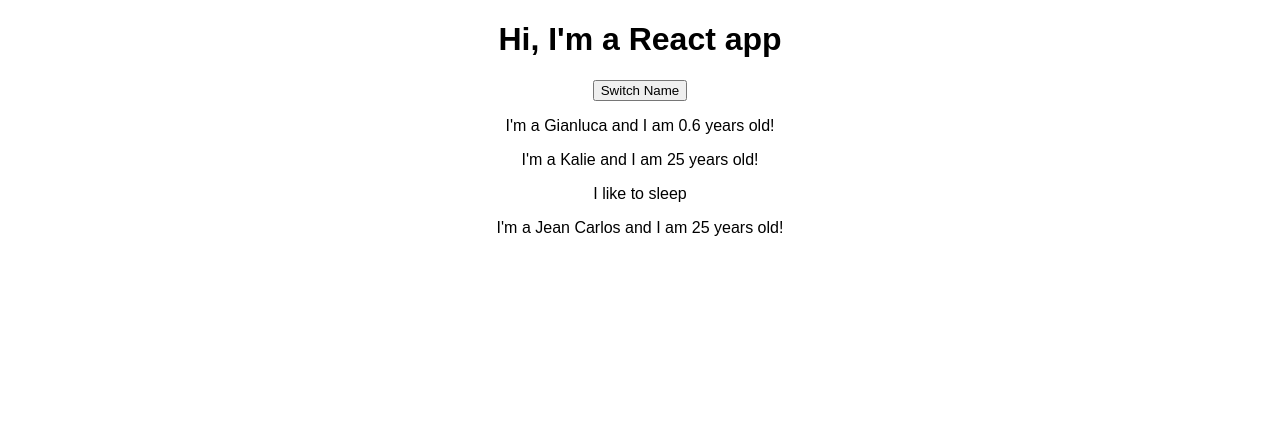
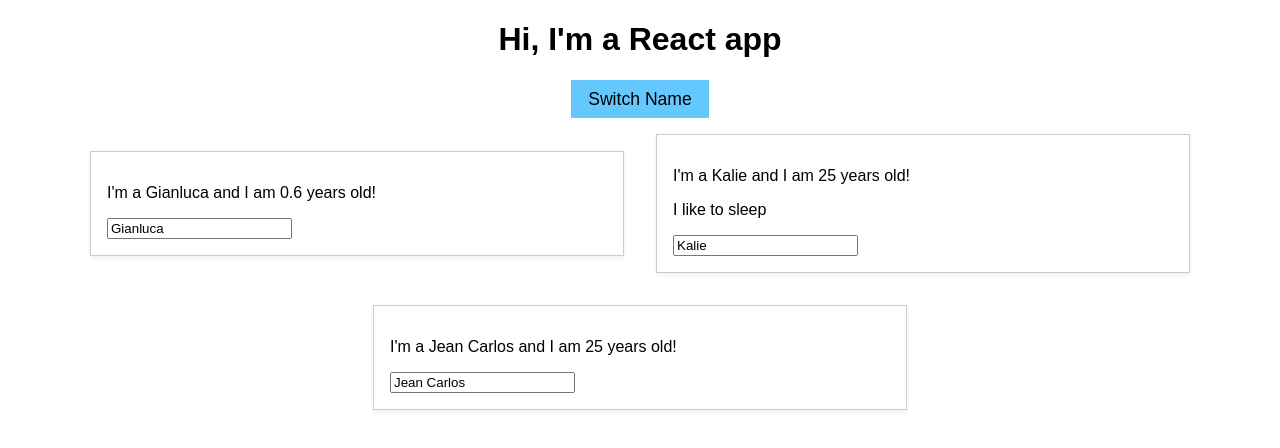
Before and after one commit to jccedre/react-class, a React (Create React App) app: page / in a window 1280 px wide. Shown: the top 448 px of the page. Built offline with nearby package versions, Linux system fonts and the light colour scheme.

Commit message:
Inline Styles

```diff
--- a/src/App.css
+++ b/src/App.css
@@ -1,3 +1,20 @@
 .App {
+  display: flex;
+  flex-flow: row wrap;
+  justify-content: center;
+  align-items: center;
+}
+
+.header {
+  flex: 1 0 100%;
   text-align: center;
 }
+
+button {
+  padding: 0.5em 1em;
+  cursor: pointer;
+  background-color: rgb(100, 200, 300);
+  transition: background color 0.3s;
+  border: 0;
+  font-size: 1.1em;
+}
--- a/src/App.js
+++ b/src/App.js
@@ -12,13 +12,23 @@
     otherState: 'other state',
   }
 
-  switchNameHandler = () => {
+  switchNameHandler = (newName) => {
     // console.log('Was clicked');
     // Don't do this: this.state.persons[0].name = 'JC';
     this.setState( {
       persons: [
-        { name: 'Gianluca Cedre', age: 0.6 },
+        { name: newName, age: 0.6 },
         { name: 'Kalie', age: 25 },
+        { name: 'Jean Carlos', age: 25 },
+      ]
+    } )
+  }
+
+  nameChangeHandler = (event) => {
+    this.setState( {
+      persons: [
+        { name: 'Gianluca', age: 0.6 },
+        { name: event.target.value, age: 25 },
         { name: 'Jean Carlos', age: 25 },
       ]
     } )
@@ -27,11 +37,22 @@
   render() {
     return (
       <div className="App">
-        <h1>Hi, I'm a React app</h1>
-      <button onClick={this.switchNameHandler}>Switch Name</button>
-        <Person name={this.state.persons[0].name} age={this.state.persons[0].age} />
-        <Person name={this.state.persons[1].name} age={this.state.persons[1].age}>I like to sleep</Person>
-        <Person name={this.state.persons[2].name} age={this.state.persons[2].age} />
+        <div className="header">
+          <h1>Hi, I'm a React app</h1>
+          <button onClick={() => this.switchNameHandler('Testing!!')}>Switch Name</button>
+        </div>
+
+        <Person
+          name={this.state.persons[0].name}
+          age={this.state.persons[0].age} />
+        <Person
+          name={this.state.persons[1].name}
+          age={this.state.persons[1].age}
+          click={this.switchNameHandler.bind(this, 'Mike')}
+          changed={this.nameChangeHandler}>I like to sleep</Person>
+        <Person
+          name={this.state.persons[2].name}
+          age={this.state.persons[2].age} />
       </div>
     );
   }
--- /dev/null
+++ b/src/Person/Person.css
@@ -0,0 +1,8 @@
+.Person {
+  flex: 1 0 100%;
+  margin: 1em;
+  border: 1px solid #ccc;
+  box-shadow: 0 2px 5px #eee;
+  padding: 1em;
+  max-width: 500px;
+}
--- a/src/Person/Person.js
+++ b/src/Person/Person.js
@@ -1,10 +1,12 @@
 import React from 'react';
+import './Person.css';
 
 const person = (props) => {
   return (
-    <div>
-      <p>I'm a {props.name} and I am {props.age} years old!</p>
-    <p>{props.children}</p>
+    <div className="Person">
+      <p onClick={props.click}>I'm a {props.name} and I am {props.age} years old!</p>
+      <p>{props.children}</p>
+      <input type="text" onChange={props.changed} value={props.name}/>
     </div>
   )
 };
```
Also changed, not shown: package.json (line endings or trailing spaces), 1 other file (tests, documents, lock files or other folders).
